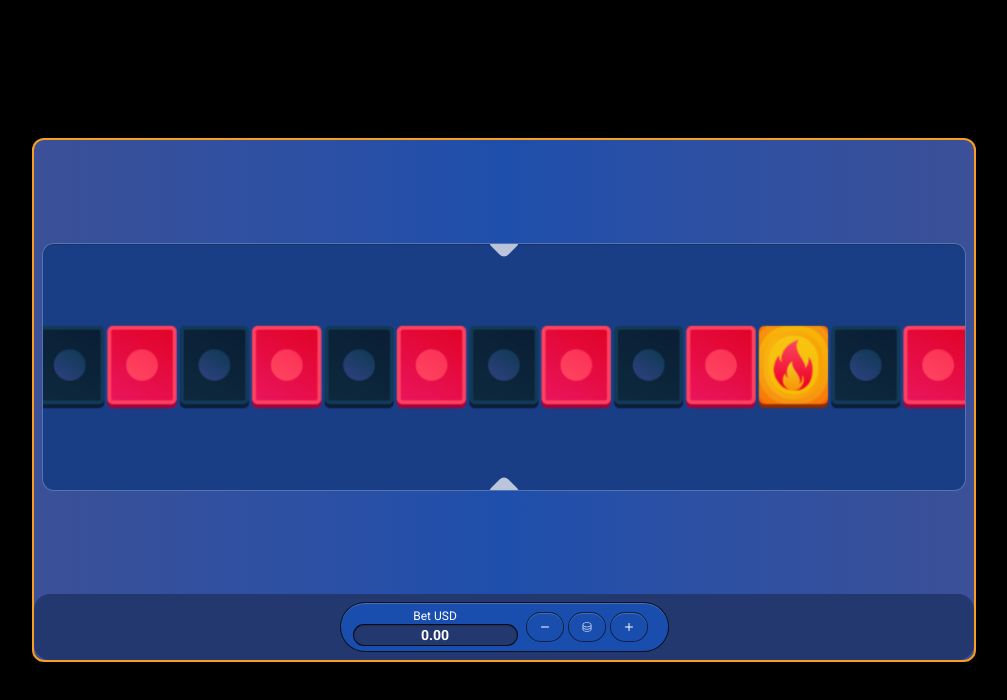
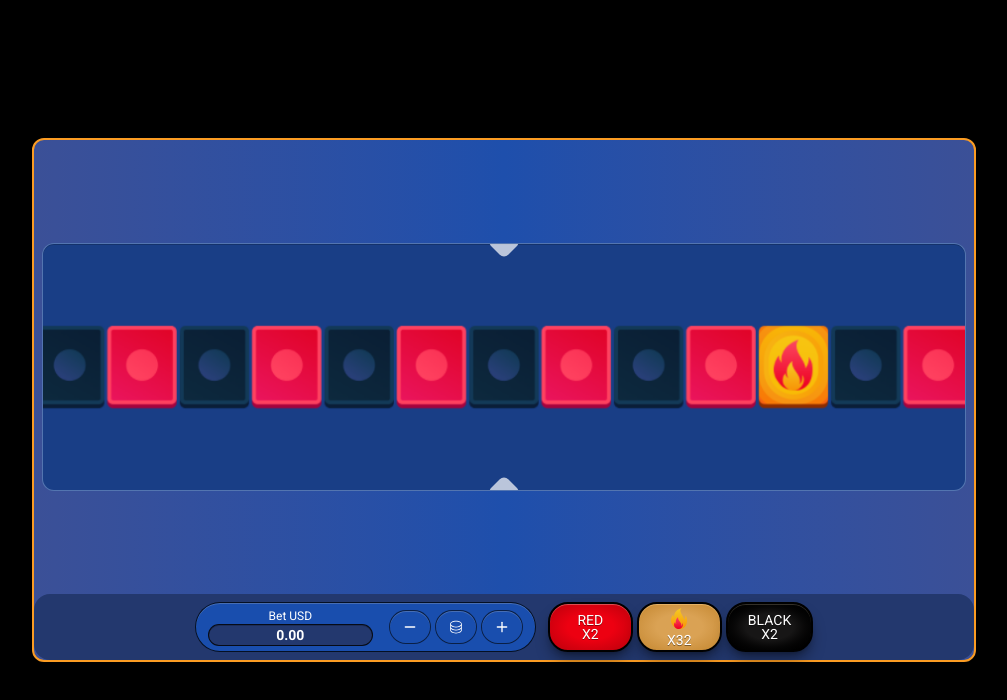
Before and after one commit to FanuelAnte/hotline-clone, a React (Vite) app: page / in a window 1280 px wide. Shown: the top 700 px of the page, without its empty margins (136-1143 px from the left). Built offline with nearby package versions, Linux system fonts and the light colour scheme.

Commit message:
bet selection buttons

```diff
--- a/src/App.tsx
+++ b/src/App.tsx
@@ -1,12 +1,13 @@
 import "./App.css";
 import BetAmountButtons from "./components/bet_amount_panel";
+import BetSelectionButton from "./components/bet_selection_button";
 
 function App() {
   return (
     <>
       <div className="w-screen h-screen bg-black flex items-center justify-center font-primary text-white">
         <div className="w-full h-full md:w-[960px] md:h-[540px] p-1 md:p-2">
-          <div className="flex flex-col w-full h-full border-2 rounded-xl md:border-golden-yellow bg-gradient-to-r from-light-blue-edge via-light-blue-center to-light-blue-edge">
+          <div className="flex flex-col w-full h-full border-0.5 md:border-2 rounded-xl md:border-golden-yellow bg-gradient-to-r from-light-blue-edge via-light-blue-center to-light-blue-edge">
             <div className="flex w-full h-full items-center p-2">
               <div className="flex flex-col items-center border-1 border-blue-200/35 justify-between bg-dark-blue w-full h-[188px] md:h-[248px] rounded-xl inset-shadow-2xs inset-shadow-black/20">
                 <img src="src/assets/hotline-arrow.svg" alt="arrow1" />
@@ -18,8 +19,37 @@ function App() {
                 />
               </div>
             </div>
-            <div className="flex flex-row w-full bg-darker-blue rounded-2xl p-2 justify-center">
+            <div className="flex flex-col-reverse md:flex-row w-full bg-darker-blue rounded-2xl p-2 gap-6 md:gap-3 justify-center md:items-stretch items-center">
               <BetAmountButtons />
+              <div className="flex flex-row items-center justify-center gap-1 pt-1 md:pt-0 text-sm">
+                <BetSelectionButton
+                  text={
+                    <div className="flex flex-col items-center">
+                      <p>RED</p>
+                      <p>X2</p>
+                    </div>
+                  }
+                  color="bg-radial from-button-red-center from-40% to-button-red-edge inset-shadow-2xs inset-shadow-button-red-highlight"
+                />
+                <BetSelectionButton
+                  text={
+                    <div className="flex flex-col items-center gap-1">
+                      <img src="src/assets/icon-hot.svg" alt="hot" />
+                      <p>X32</p>
+                    </div>
+                  }
+                  color="bg-radial from-button-yellow-center from-40% to-button-yellow-edge inset-shadow-2xs inset-shadow-button-yellow-highlight"
+                />
+                <BetSelectionButton
+                  text={
+                    <div className="flex flex-col items-center">
+                      <p>BLACK</p>
+                      <p>X2</p>
+                    </div>
+                  }
+                  color="bg-radial from-button-black-center from-40% to-button-black-edge inset-shadow-2xs inset-shadow-button-black-highlight"
+                />
+              </div>
             </div>
           </div>
         </div>
--- a/src/components/bet_amount_panel.tsx
+++ b/src/components/bet_amount_panel.tsx
@@ -7,7 +7,7 @@ import BetButton from "./bet_button";
 function BetAmountPanel() {
   return (
     <>
-      <div className="flex flex-row px-3 items-center bg-button-blue border-black/80 border-1 inset-shadow-2xs inset-shadow-button-blue-highlight rounded-full min-h-[50px]">
+      <div className="flex flex-row px-3 gap-4 items-center bg-button-blue border-black/80 border-1 inset-shadow-2xs inset-shadow-button-blue-highlight rounded-full max-w-fit min-h-[50px]">
         <div className="flex flex-col items-center w-full justify-center">
           <p className="text-xs">Bet USD</p>
           <input
@@ -15,10 +15,10 @@ function BetAmountPanel() {
             placeholder="0.00"
           />
         </div>
-        <div className="flex flex-row items-center justify-between w-full px-2 gap-1">
-          <BetButton icon={<FiMinus size={12} />} />
-          <BetButton icon={<PiDatabaseLight size={12} />} />
-          <BetButton icon={<FiPlus size={12} />} />
+        <div className="flex flex-row items-center justify-between w-full gap-1">
+          <BetButton icon={<FiMinus />} />
+          <BetButton icon={<PiDatabaseLight />} />
+          <BetButton icon={<FiPlus />} />
         </div>
       </div>
     </>
--- /dev/null
+++ b/src/components/bet_selection_button.tsx
@@ -0,0 +1,21 @@
+import type { ReactNode } from "react";
+
+type BetSelectionButtonProps = {
+  text: ReactNode;
+  color?: string; // tailwind-compatible class like "bg-red-600"
+};
+
+function BetSelectionButton({ text, color }: BetSelectionButtonProps) {
+  return (
+    <button
+      className={`h-full rounded-[20px] py-1 md:py-0 px-5 min-w-[85px] leading-none text-shadow-2xs text-shadow-black/40 shadow-lg shadow-black/40 inset-shadow-2xs border-2 border-black hover:cursor-pointer ${
+        color ||
+        "bg-button-blue hover:bg-darker-blue inset-shadow-button-blue-highlight"
+      }`}
+    >
+      {text}
+    </button>
+  );
+}
+
+export default BetSelectionButton;
--- a/src/index.css
+++ b/src/index.css
@@ -1,7 +1,17 @@
 @import "tailwindcss";
 
 @theme {
-  --color-button-red: #bf000d;
+  --color-button-red-center: #ed0011;
+  --color-button-red-edge: #ba000c;
+  --color-button-red-highlight: #da4f51;
+
+  --color-button-yellow-center: #daa254;
+  --color-button-yellow-edge: #c4872e;
+  --color-button-yellow-highlight: #e4b165;
+
+  --color-button-black-center: #171616;
+  --color-button-black-edge: #000000;
+  --color-button-black-highlight: #333029;
 
   --color-golden-yellow: #fb9c23;
 
```
Also changed, not shown: src/assets/icon-hot.svg (added).
